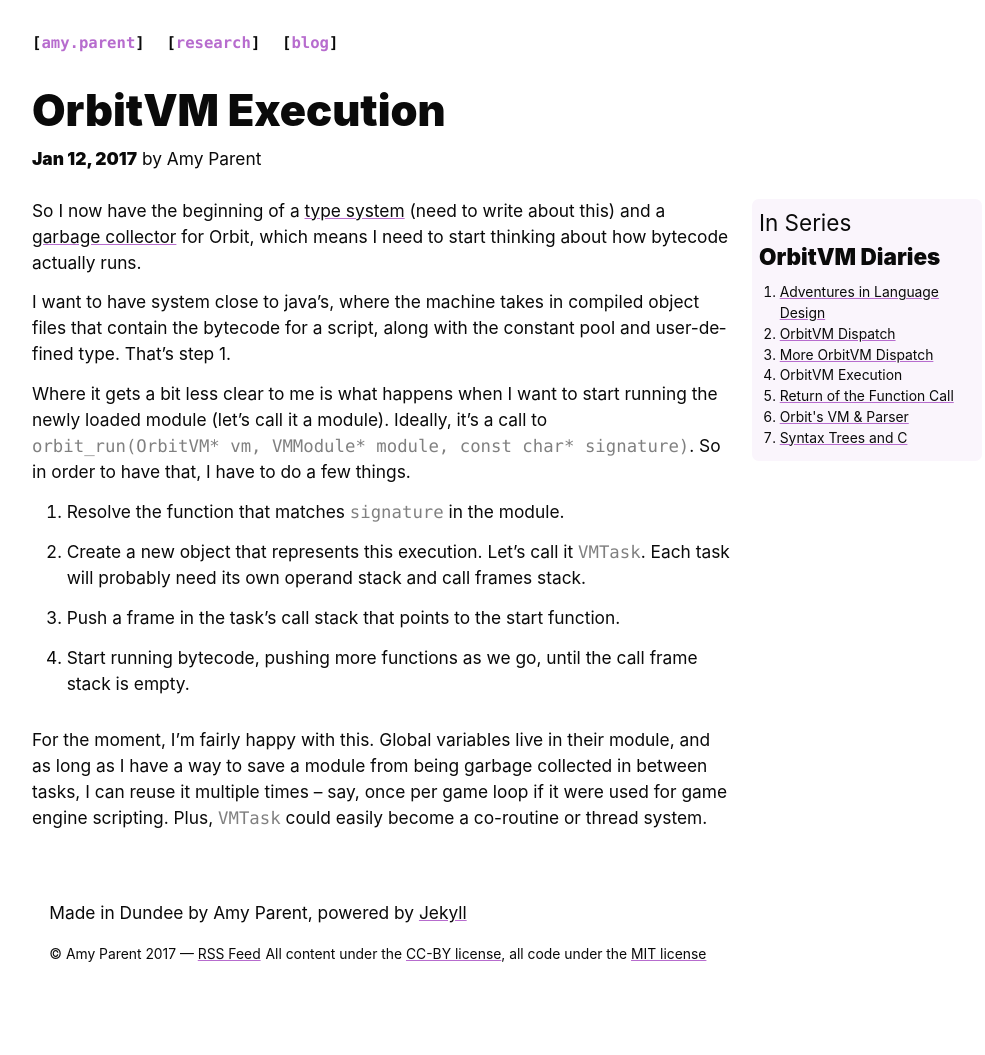
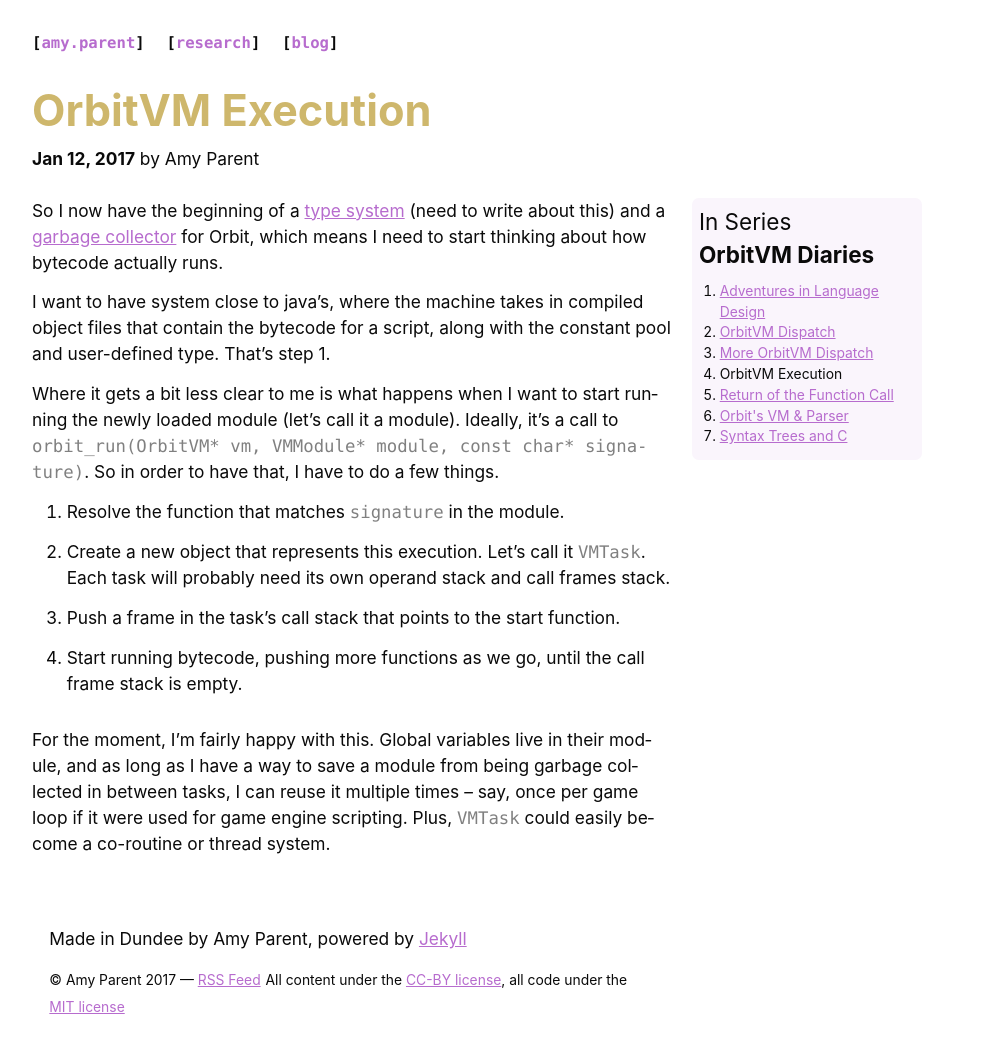
Before and after one commit to amyinorbit/amyinorbit.github.io, a Jekyll site: the page built from _posts/2017-01-12-orbitvm-diary-4.md, in a window 1280 px wide. Shown: the whole page, without its empty margins (224-1209 px from the left). Built offline with Jekyll 4.4.1, drawn with Linux system fonts in a browser that asks for light colours; before the commit the page ends 1002 px from its top, so only the background shows below that.

Commit message:
Streamline blog page using grid archive

```diff
--- a/_layouts/post.html
+++ b/_layouts/post.html
@@ -18,7 +18,7 @@ layout: default
         </div>
     </header>
     {% if page.series %}
-    <aside class="series">
+    <aside class="series right-float">
         <h2 class="gui"><span class="gui thin">In Series<br /></span>{{ page.series }}</h2>
         {% assign series = site.posts | where:"series", page.series %}
         <ol class="series-list">
--- /dev/null
+++ b/_sass/components/archive.scss
@@ -0,0 +1,33 @@
+@import "base/colors.scss";
+@import "base/fonts.scss";
+
+div.post-list {
+    border-top: 1px solid $color-accent1;
+    display: block;
+    display: grid;
+    grid-template-columns: 1fr 1fr;
+    padding: 1em 0;
+}
+
+div.year-marker {
+    background: var(--color-background);
+    margin-bottom: 0;
+}
+
+div.post-tile {
+    margin: .5em;
+    padding: .5em;
+    min-height: 5rem;
+    // border-top: 1px solid $color-accent1;
+}
+
+a.post-link {
+    text-decoration: none;
+    font-weight: 700;
+}
+
+@media (max-width: 540px) {
+    div.post-list {
+        display: block;
+    }
+}
--- a/_sass/components/layout.scss
+++ b/_sass/components/layout.scss
@@ -1,4 +1,4 @@
-$main-width: 700px;
+$main-width: 640px;
 
 $sc-normal: 1024px;
 $sc-wide-1: 1080px;
@@ -23,18 +23,8 @@ body {
     margin: 1em auto;
 }
 
-aside.series {
-    background: var(--color-background-sec);
-    border-radius: 5pt;
-    font-size: 80%;
-    line-height: 1.2em;
-    padding: 1em;
-    margin: 0 0 2em 0;
-
-    ol {
-        padding: 0 0 0 1.5em;
-        margin: .4em 0;
-    }
+.right-float {
+    margin-right: 0;
 }
 
 @media (min-width: $sc-normal) {
@@ -42,15 +32,15 @@ aside.series {
         margin: 1em auto 1em 5%;
     }
 
-    aside.series {
+    .right-float {
         float: right;
         clear: right;
         width: 230px;
 
-        margin: .1em -250px 0 0;
-        padding: .5em;
+        margin-right: -250px;
 
         position: -webkit-sticky;
+        position: sticky;
         top: 1em;
     }
 }
--- a/_sass/components/links.scss
+++ b/_sass/components/links.scss
@@ -1,17 +1,16 @@
 
 a {
+    color: $color-accent1;
     text-decoration: underline;
-    transition: color .3s ease, background-color .3s ease;
+    transition: all .3s ease;
 }
 
 a:link, a:visited {
-    color: var(--color-primary);
+    color: $color-accent1;
     text-decoration: underline;
-    text-decoration-color: $color-accent1;
 }
 
 a:hover {
-    // text-decoration: underline;
     background: $color-accent1;
     color: white;
 }
@@ -35,3 +34,7 @@ a.button:hover {
     color: $color-primary-dark;
     text-decoration: none;
 }
+
+h1 a:link, h1 a:visited {
+    text-decoration: none;
+}
--- a/_sass/components/post.scss
+++ b/_sass/components/post.scss
@@ -11,13 +11,27 @@ article {
             line-height: 1em;
             margin-bottom: .3em;
         }
-
-        time {
-            font-weight: 900;
-        }
     }
 
     div.post-content {
         // margin: 3em 0;
     }
 }
+
+aside.series {
+    background: var(--color-background-sec);
+    border-radius: 5pt;
+    font-size: 80%;
+    line-height: 1.2em;
+    margin-bottom: 2em;
+    padding: .5em;
+
+    ol {
+        padding: 0 0 0 1.5em;
+        margin: .4em 0;
+    }
+}
+
+div.post-meta time {
+    font-weight: 700;
+}
--- a/_sass/components/typography.scss
+++ b/_sass/components/typography.scss
@@ -19,13 +19,13 @@ body {
 }
 
 h1, h2, h3, h4, h5, h6 {
-    font-weight: 900;
+    font-weight: 700;
     margin: 0 0 0.5rem 0;
     line-height: 1.5em;
 }
 
 h1 { font-size: $size-title-1; }
-h1.large-title { font-size: $size-large-title; }
+h1.large-title { font-size: $size-large-title; color: $color-accent2; }
 h2 { font-size: $size-title-2; }
 h3 { font-size: $size-title-3; }
 h4 { font-size: $size-headline; }
--- a/static/screen.scss
+++ b/static/screen.scss
@@ -8,6 +8,7 @@
 @import "components/layout.scss";
 @import "components/nav.scss";
 @import "components/post.scss";
+@import "components/archive.scss";
 @import "components/objects.scss";
 
 :root {
@@ -26,6 +27,8 @@
     }
 }
 
+
+
 .gui.thin {
     font-weight: 400;
 }
```
Also changed, not shown: blog/index.html (+16 -25 lines).
